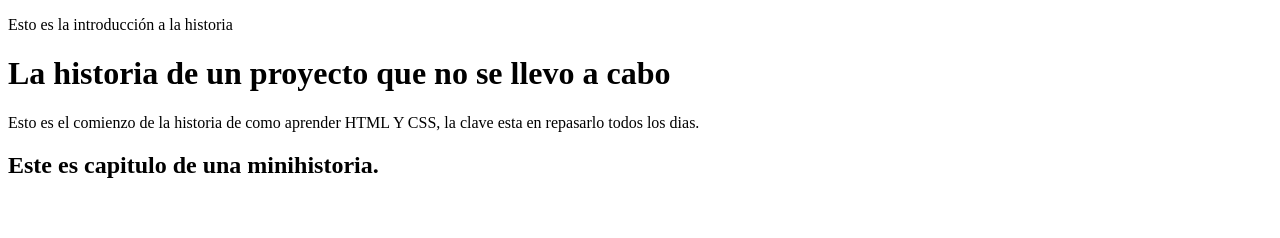
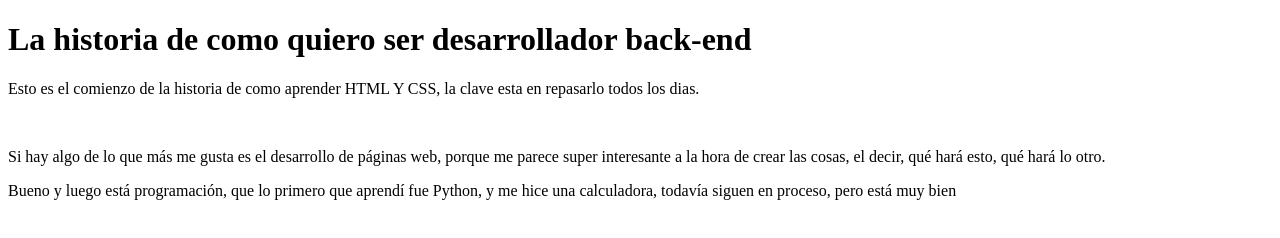
Before and after one commit to agarciatrivino07-web/TRABAJO_GRUPAL, a plain HTML site: page mi-libro/captitulos/capitulo1.html in a window 1280 px wide. Drawn offline with Linux system fonts and the light colour scheme.

Commit message:
capitulo1.html

```diff
--- a/mi-libro/captitulos/capitulo1.html
+++ b/mi-libro/captitulos/capitulo1.html
@@ -3,16 +3,15 @@
     <head>
         <meta charset="UTF-8">
         <title>Capitulo 1</title>
-        <p>Esto es la introducción a la historia</p>
-
     </head>
     <body>
-        <h1>La historia de un proyecto que no se llevo a cabo</h1>
+        <h1>La historia de como quiero ser desarrollador back-end</h1>
         <p>Esto es el comienzo de la historia de como aprender HTML Y CSS, la clave esta en repasarlo todos los dias.</p>
+        <br>
 
-        <article>
-            <h2>Este es capitulo de una minihistoria.</h2>
-        </article>
+        <p>Si hay algo de lo que más me gusta es el desarrollo de páginas web, porque me parece super interesante a la hora de crear las cosas, el decir, qué hará esto, qué hará lo otro.</p>
+
+        <p>Bueno y luego está programación, que lo primero que aprendí fue Python, y me hice una calculadora, todavía siguen en proceso, pero está muy bien</p>
 
     </body>
 </html>
```
